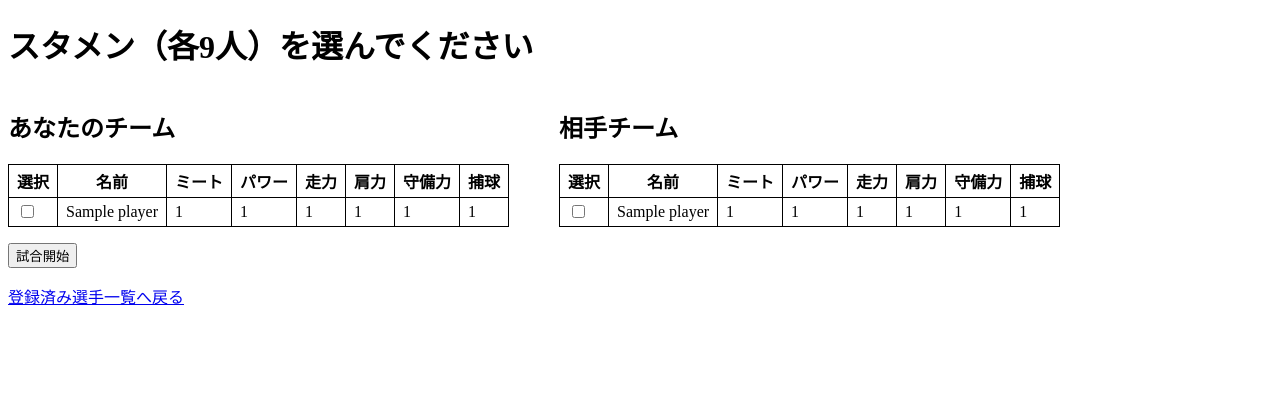
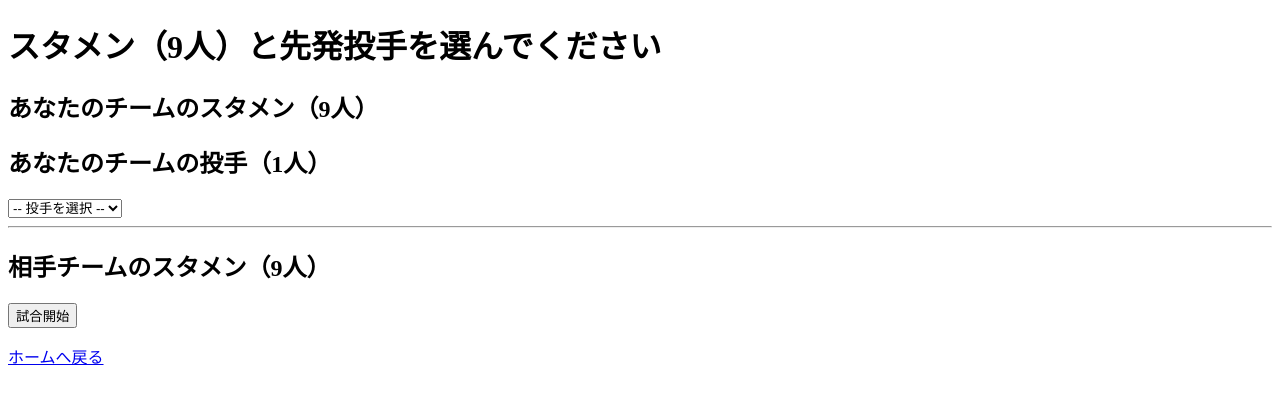
Before and after one commit to kuwamin/penant-game, a Flask app: page /select_lineups in a window 1280 px wide. Shown: the top 404 px of the page. Run offline with Flask 3, Linux system fonts and the light colour scheme; tables that the repository leaves empty hold one stand-in row (values such as "Sample post").

Commit message:
相手選手を選べるように改良_6

```diff
--- a/app.py
+++ b/app.py
@@ -134,25 +134,44 @@
     if request.method == 'POST':
         teamA_ids = request.form.getlist('teamA_ids')
         teamB_ids = request.form.getlist('teamB_ids')
+        pitcherA_id = request.form.get('pitcherA_id')
 
-        if len(teamA_ids) != 9 or len(teamB_ids) != 9:
-            error = "両チームとも9人ちょうど選んでください。"
+        if len(teamA_ids) != 9 or len(teamB_ids) != 9 or not pitcherA_id:
+            error = "両チームとも9人、かつ投手を1人選んでください。"
             return render_template('select_lineups.html', players=all_players, error=error)
 
-        return redirect(url_for('simulate_with_ids', teamA_ids=','.join(teamA_ids), teamB_ids=','.join(teamB_ids)))
+        return redirect(url_for(
+            'simulate_with_ids',
+            teamA_ids=','.join(teamA_ids),
+            teamB_ids=','.join(teamB_ids),
+            pitcherA_id=pitcherA_id
+        ))
 
     return render_template('select_lineups.html', players=all_players)
+
 
 @app.route('/simulate_with_ids')
 def simulate_with_ids():
     teamA_ids = request.args.get('teamA_ids', '').split(',')
     teamB_ids = request.args.get('teamB_ids', '').split(',')
+    pitcherA_id = request.args.get('pitcherA_id')
 
-    # Team A
     selected_players_A = {str(p.id): p for p in PlayerModel.query.filter(PlayerModel.id.in_(teamA_ids)).all()}
     ordered_players_A = [selected_players_A[pid] for pid in teamA_ids]
+
+    selected_players_B = {str(p.id): p for p in PlayerModel.query.filter(PlayerModel.id.in_(teamB_ids)).all()}
+    ordered_players_B = [selected_players_B[pid] for pid in teamB_ids]
+
+    pitcherA_model = PlayerModel.query.get_or_404(pitcherA_id)
+    pitcherA = Player(name=pitcherA_model.name, position="投手", is_pitcher=True, stats={
+        "pitch_speed": pitcherA_model.pitch_speed,
+        "control": pitcherA_model.control,
+        "stamina": pitcherA_model.stamina,
+        "breaking_ball": pitcherA_model.breaking_ball
+    })
+
+    # チーム構築
     teamA = Team("あなたのチーム")
-    pitcherA = Player("マイチームエース", "投手", is_pitcher=True, stats={"pitch_speed": 145, "control": 70, "stamina": 75, "breaking_ball": 7})
     teamA.add_player(pitcherA)
     for p in ordered_players_A:
         teamA.add_player(Player(name=p.name, position="野手", is_pitcher=False, stats={
@@ -161,11 +180,10 @@
         }))
     teamA.set_lineup_and_defense(teamA.players[1:], dh_player=teamA.players[-1])
 
-    # Team B
-    selected_players_B = {str(p.id): p for p in PlayerModel.query.filter(PlayerModel.id.in_(teamB_ids)).all()}
-    ordered_players_B = [selected_players_B[pid] for pid in teamB_ids]
     teamB = Team("相手チーム")
-    pitcherB = Player("相手エース", "投手", is_pitcher=True, stats={"pitch_speed": 150, "control": 60, "stamina": 70, "breaking_ball": 6})
+    pitcherB = Player("相手投手", "投手", is_pitcher=True, stats={
+        "pitch_speed": 150, "control": 60, "stamina": 70, "breaking_ball": 6
+    })
     teamB.add_player(pitcherB)
     for p in ordered_players_B:
         teamB.add_player(Player(name=p.name, position="野手", is_pitcher=False, stats={
@@ -174,7 +192,6 @@
         }))
     teamB.set_lineup_and_defense(teamB.players[1:], dh_player=teamB.players[-1])
 
-    # Play game
     game = Game(team_home=teamA, team_away=teamB)
     game.play_game()
 
@@ -191,6 +208,7 @@
         "errors_home": 0,
         "errors_away": 0
     }
+
     return render_template("result.html", result=result)
 
 @app.route('/simulate', methods=['POST'])
@@ -258,6 +276,34 @@
 
     return render_template("result.html", result=result)
 
+@app.route('/register_pitcher', methods=['GET', 'POST'])
+def register_pitcher():
+    if request.method == 'POST':
+        name = request.form.get('name')
+        pitch_speed = int(request.form.get('pitch_speed'))
+        control = int(request.form.get('control'))
+        stamina = int(request.form.get('stamina'))
+        breaking_ball = int(request.form.get('breaking_ball'))
+
+        existing = PlayerModel.query.filter_by(name=name).first()
+        if existing:
+            return render_template("pitcher_register.html", message=f"{name} はすでに登録されています。")
+
+        pitcher = PlayerModel(
+            name=name,
+            is_pitcher=True,
+            pitch_speed=pitch_speed,
+            control=control,
+            stamina=stamina,
+            breaking_ball=breaking_ball
+        )
+        db.session.add(pitcher)
+        db.session.commit()
+        return render_template("pitcher_register.html", message=f"{name} を投手として登録しました！")
+
+    return render_template("pitcher_register.html")
+
+
 if __name__ == '__main__':
     import os
     port = int(os.environ.get("PORT", 5000))
--- a/models.py
+++ b/models.py
@@ -12,3 +12,9 @@
     arm = db.Column(db.Integer, nullable=False)
     defense = db.Column(db.Integer, nullable=False)
     catch = db.Column(db.Integer, nullable=False)
+
+    is_pitcher = db.Column(db.Boolean, default=False)
+    pitch_speed = db.Column(db.Integer)
+    control = db.Column(db.Integer)
+    stamina = db.Column(db.Integer)
+    breaking_ball = db.Column(db.Integer)
--- a/templates/index.html
+++ b/templates/index.html
@@ -14,6 +14,7 @@
         <li><a href="{{ url_for('select_starters') }}">スタメン選択して試合開始</a></li>
         <li><a href="{{ url_for('show_players') }}">登録済み選手一覧</a>  <!-- ★ 追加 -->
         <li><a href="{{ url_for('select_lineups') }}">2チームでスタメン選択して試合開始</a></li>
+        <li><a href="{{ url_for('select_lineups') }}">両チームスタメン＋投手を選んで試合開始</a></li>
     </ul>
 </body>
 </html>
--- a/templates/select_lineups.html
+++ b/templates/select_lineups.html
@@ -2,72 +2,40 @@
 <html lang="ja">
 <head>
     <meta charset="UTF-8">
-    <title>スタメン選択</title>
-    <style>
-        .teams {
-            display: flex;
-            gap: 50px;
-        }
-        table {
-            border-collapse: collapse;
-        }
-        th, td {
-            border: 1px solid black;
-            padding: 4px 8px;
-        }
-    </style>
+    <title>スタメン・投手選択</title>
 </head>
 <body>
-    <h1>スタメン（各9人）を選んでください</h1>
+    <h1>スタメン（9人）と先発投手を選んでください</h1>
+
     {% if error %}
         <p style="color:red">{{ error }}</p>
     {% endif %}
+
     <form method="POST">
-        <div class="teams">
-            <div>
-                <h2>あなたのチーム</h2>
-                <table>
-                    <tr>
-                        <th>選択</th><th>名前</th><th>ミート</th><th>パワー</th><th>走力</th><th>肩力</th><th>守備力</th><th>捕球</th>
-                    </tr>
-                    {% for player in players %}
-                    <tr>
-                        <td><input type="checkbox" name="teamA_ids" value="{{ player.id }}"></td>
-                        <td>{{ player.name }}</td>
-                        <td>{{ player.contact }}</td>
-                        <td>{{ player.power }}</td>
-                        <td>{{ player.speed }}</td>
-                        <td>{{ player.arm }}</td>
-                        <td>{{ player.defense }}</td>
-                        <td>{{ player.catch }}</td>
-                    </tr>
-                    {% endfor %}
-                </table>
-            </div>
 
-            <div>
-                <h2>相手チーム</h2>
-                <table>
-                    <tr>
-                        <th>選択</th><th>名前</th><th>ミート</th><th>パワー</th><th>走力</th><th>肩力</th><th>守備力</th><th>捕球</th>
-                    </tr>
-                    {% for player in players %}
-                    <tr>
-                        <td><input type="checkbox" name="teamB_ids" value="{{ player.id }}"></td>
-                        <td>{{ player.name }}</td>
-                        <td>{{ player.contact }}</td>
-                        <td>{{ player.power }}</td>
-                        <td>{{ player.speed }}</td>
-                        <td>{{ player.arm }}</td>
-                        <td>{{ player.defense }}</td>
-                        <td>{{ player.catch }}</td>
-                    </tr>
-                    {% endfor %}
-                </table>
-            </div>
-        </div>
+        <h2>あなたのチームのスタメン（9人）</h2>
+        {% for player in players if not player.is_pitcher %}
+            <label><input type="checkbox" name="teamA_ids" value="{{ player.id }}"> {{ player.name }}</label><br>
+        {% endfor %}
+
+        <h2>あなたのチームの投手（1人）</h2>
+        <select name="pitcherA_id" required>
+            <option value="">-- 投手を選択 --</option>
+            {% for player in players if player.is_pitcher %}
+                <option value="{{ player.id }}">{{ player.name }}</option>
+            {% endfor %}
+        </select>
+
+        <hr>
+
+        <h2>相手チームのスタメン（9人）</h2>
+        {% for player in players if not player.is_pitcher %}
+            <label><input type="checkbox" name="teamB_ids" value="{{ player.id }}"> {{ player.name }}</label><br>
+        {% endfor %}
+
         <p><button type="submit">試合開始</button></p>
     </form>
-    <p><a href="{{ url_for('show_players') }}">登録済み選手一覧へ戻る</a></p>
+
+    <p><a href="{{ url_for('index') }}">ホームへ戻る</a></p>
 </body>
 </html>
```
Also changed, not shown: templates/pitcher_register.html (added, +24 -0 lines).
